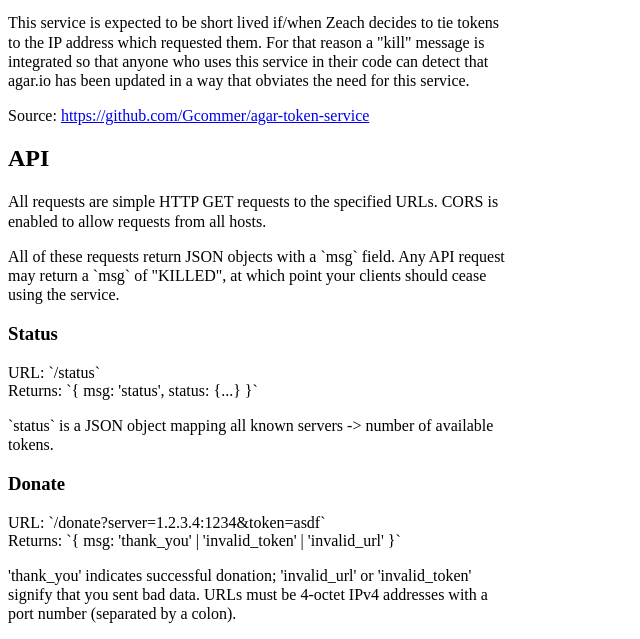
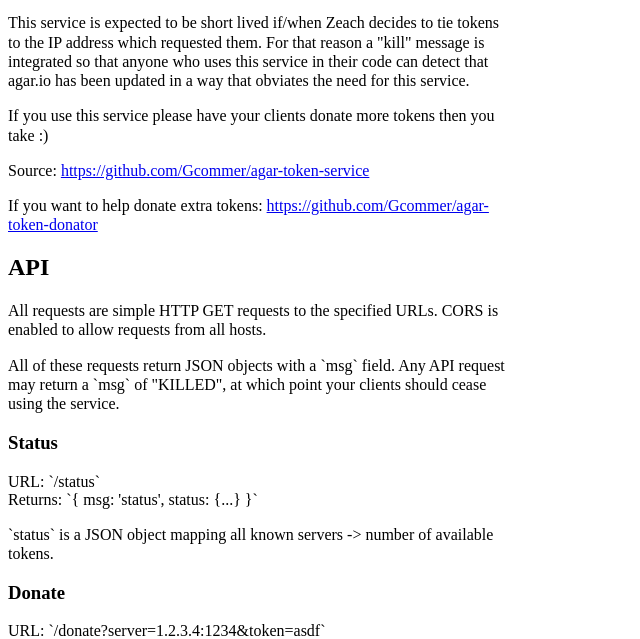
Before and after one commit to Gcommer/agar-token-service, a website: page static/index.html in a window 1280 px wide. Shown: the part 140-779 px from the top of the page, without its empty margins (0-640 px from the left). Drawn offline with Linux system fonts and the light colour scheme.

Commit message:
add link to donator script

```diff
--- a/static/index.html
+++ b/static/index.html
@@ -22,8 +22,16 @@
     a way that obviates the need for this service.
 
     <p>
+    If you use this service please have your clients donate more
+    tokens then you take :)
+
+    <p>
     Source:
     <a href="https://github.com/Gcommer/agar-token-service">https://github.com/Gcommer/agar-token-service</a>
+
+    <p>
+    If you want to help donate extra tokens:
+    <a href="https://github.com/Gcommer/agar-token-service">https://github.com/Gcommer/agar-token-donator</a>
 
     <h2>API</h2>
 
```
